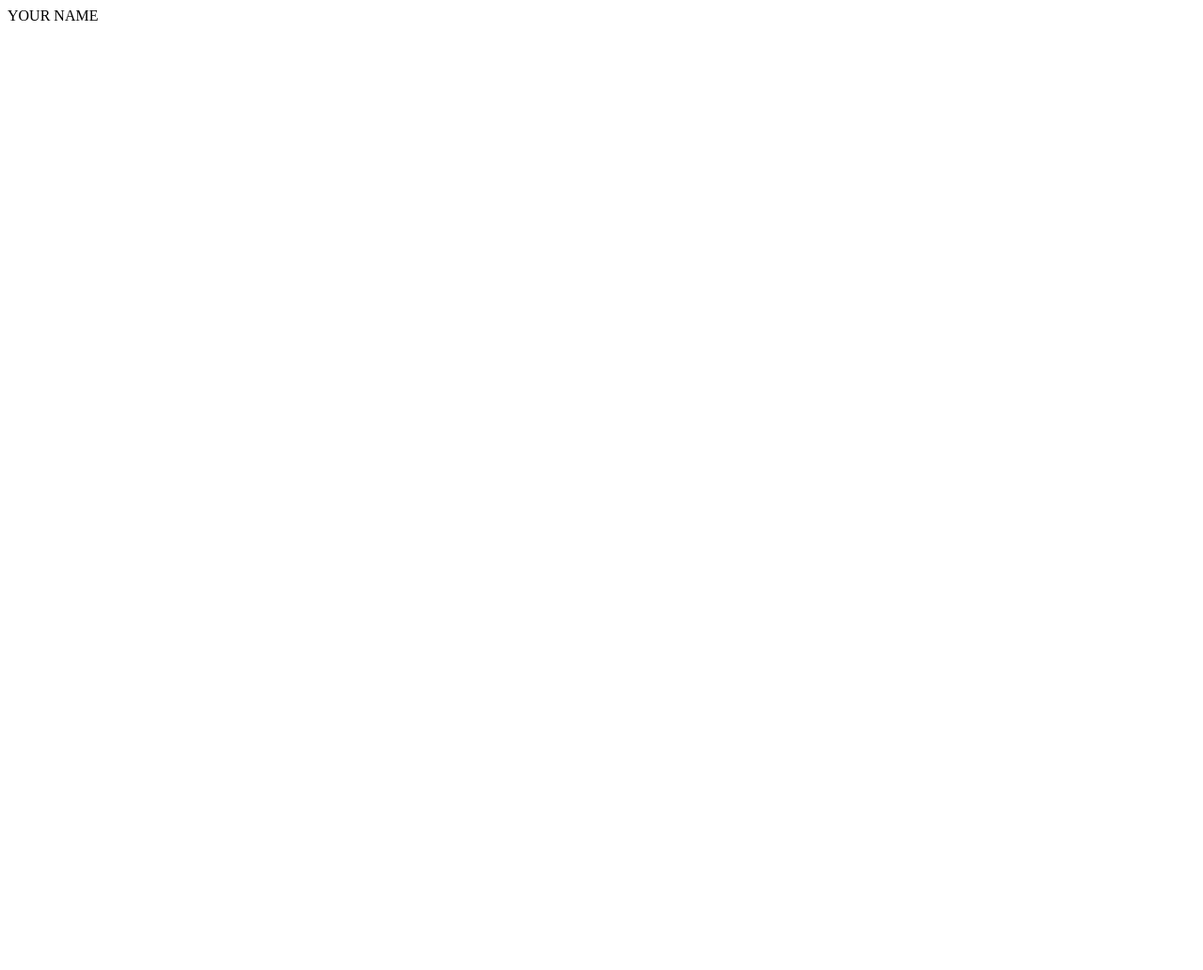
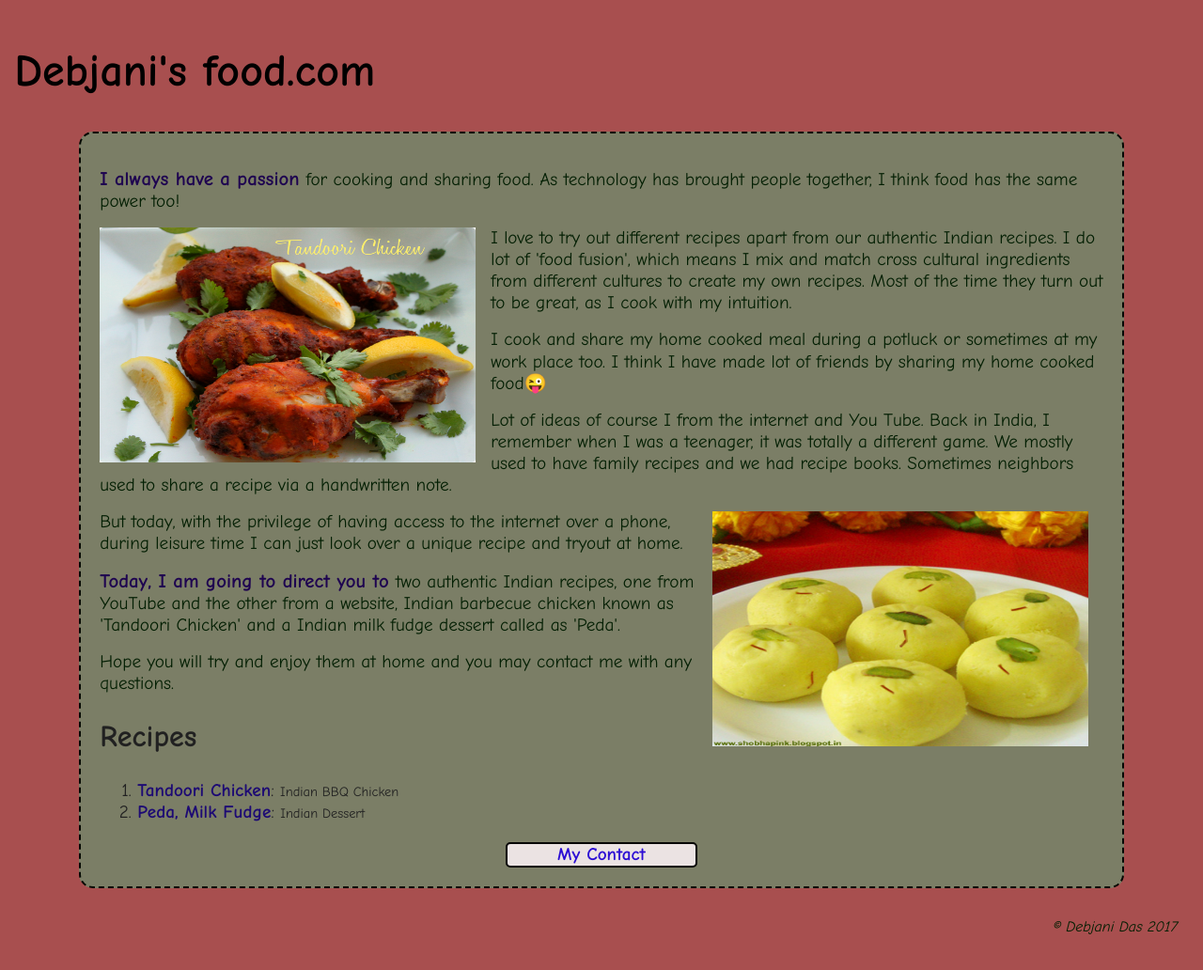
Before and after one commit to debjani2025/html-me-something, a plain HTML site: page index.html in a window 1280 px wide. Shown: the whole page at 94% size. Before the commit the page ends 800 px from the top, so only its background shows below. Drawn offline with Linux system fonts and the light colour scheme.

Commit message:
first assignment - Unit 2

```diff
--- a/index.html
+++ b/index.html
@@ -1 +1,73 @@
-<p>YOUR NAME</p>
+<!DOCTYPE html>
+<html lang = "en">
+    <head>
+        <meta charset = "utf-8">
+        <link rel = "stylesheet" type = "text/css" href = "styles.css" />
+        <title> Debjani's Kitchen</title>
+    </head>
+    <body>
+        <header>
+            <h1>Debjani's food.com</h1>
+        </header>
+        <main>
+            <article>
+                <div class="sectionholder">
+                <p> <strong> <span class="text--lead-in">I always have a passion</span>  </strong> for cooking and sharing food.
+                    As technology has brought people together, I think food has the same power too!
+                </p>
+
+                <img = src = "image/image2.jpg" class = "image2" />
+
+                <p>I love to try out different recipes apart from our authentic Indian recipes.
+                    I do lot of 'food fusion', which means I mix and match cross cultural ingredients
+                    from different cultures to create my own recipes. Most of the time they turn out to be great,
+                    as I cook with my intuition.
+                    </p>
+
+                <p>I cook and share my home cooked meal during a potluck or sometimes at my work place too. I think I have made lot of
+                    friends by sharing my home cooked food😜
+                    </p>
+                <p>Lot of ideas of course I from the internet and You Tube.
+                        Back in India, I remember when I was a teenager, it was totally a different game.
+                        We mostly used to have family recipes and we had recipe books. Sometimes neighbors used to share a recipe via a handwritten note.
+                       </p>
+                <img = src = "image/image1.jpg" class = "image1" />
+                <p>But today, with the privilege of having access to the internet over a phone,
+                    during leisure time I can just look over a unique recipe and tryout at home.
+                    </p>
+                <p> <strong> <span class = "text--lead-in"> Today, I am going to direct you to </span> </strong>  two authentic
+                    Indian recipes, one from YouTube and the other from a website, Indian barbecue chicken known as 'Tandoori Chicken' and a Indian milk fudge dessert called as 'Peda'.
+                    </p>
+                <p>Hope you will try and enjoy them at home and you may contact me with any questions.</p>
+
+
+                <h2>Recipes</h2>
+
+                <ol>
+                    <li>
+                    <a
+                        href="https://www.youtube.com/watch?v=-CKvt1KNU74"
+                        class="recipe-link"
+                        target="_blank">Tandoori Chicken</a>: <small>Indian BBQ Chicken</small>
+                    </li>
+
+                    <li>
+                    <a
+                        href="http://www.ruchiskitchen.com/recipe/milk-peda-recipe-4/"
+                        class="recipe-link"
+                        target="_blank">Peda, Milk Fudge</a>: <small>Indian Dessert</small>
+                    </li>
+
+                </ol>
+
+                    <a class="contact-link" href="mailto:debjani2015@yahoo.com" target="_blank"><strong> My Contact </strong></a>
+                </div>
+
+            </article>
+        </main>
+    <footer>
+        <p><i>&copy; Debjani Das 2017</i></p>
+    </footer>
+
+    </body>
+</html>
--- /dev/null
+++ b/styles.css
@@ -0,0 +1,105 @@
+html {
+    font-size: 16px;
+    line-height: 1.2;
+    padding:4px;
+    background-color: #A84F4F;
+    font-family: Comic Sans MS;
+}
+
+body {
+    font-size: 1.5rem;
+}
+article {
+    display: block;
+}
+
+main {
+    position:relative;
+    width:85%;
+    margin-left:auto;
+    margin-right:auto;
+    background-color:#7B7E66;
+    border:2px dashed #020700;
+    border-radius:15px;
+    color:#212121;
+    padding:20px;
+}
+
+header {
+    padding: 0.2rem;
+    text-align:center;
+}
+
+h1, h2, {
+    margin-top: 1rem;
+    margin-bottom: 1rem;
+}
+
+h1 {
+    font-size: 3rem;
+    text-align: left;
+}
+
+h2 {
+    font-size: 2rem;
+}
+p {
+    color: #031F03;
+    margin-top: 1rem;
+    margin-bottom: 1rem;
+}
+
+a {
+    color: #1D0A74;
+}
+
+small {
+    font-size: .9rem;
+}
+.sectionholder {
+    font-size:1.2rem;
+}
+.image2 {
+    width: 400px;
+    height: 250px;
+    float: left;
+    margin-right: 1rem;
+
+}
+.image1 {
+    width: 400px;
+    height: 250px;
+    float: right;
+    margin-right: 1rem;
+
+}
+.text--lead-in {
+    font-size: 1.3rem;
+    color: #1E0350;
+}
+.recipe-link {
+    text-decoration: none;
+    font-weight: bold;
+}
+.contact-link {
+    border-radius: 5px;
+    border: 2px solid #030303;
+    background-color: #EBE3E3;
+    width: 200px;
+    margin: 0 auto;
+    text-align: center;
+    display: block;
+    color: #2B0DD4;
+    text-decoration: none;
+}
+.contact-link:hover {
+    border-style: dashed;
+    color: #170870;
+    background-color: #efefef;
+}
+
+footer {
+    text-align:right;
+    font-size:1rem;
+    padding:1rem;
+}
```
Also changed, not shown: image/image1.jpg (added), image/image2.jpg (added).
